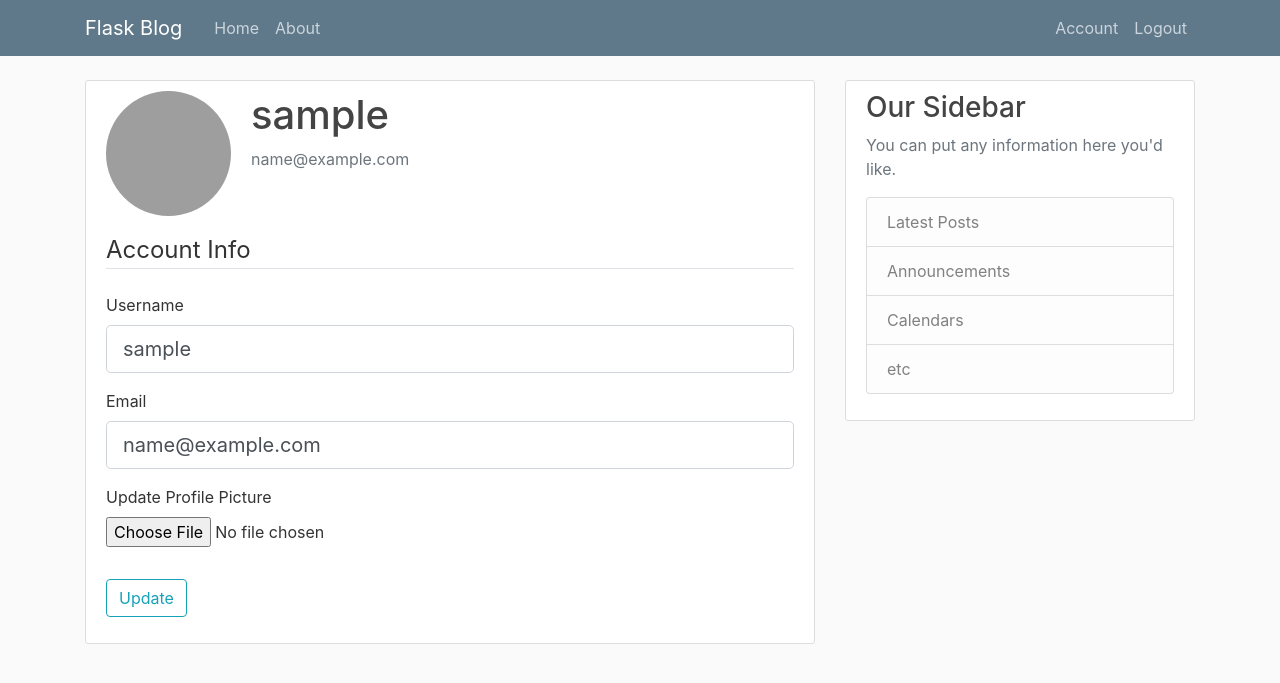
After one commit to kenjitagawa/FlaskBlog, a Flask app: page /account in a window 1280 px wide. The commit adds this page. Shown: the top 683 px of the page. Run offline with Flask 2, Linux system fonts and the light colour scheme; the visitor is signed in with stand-in values (Sample User, id 1); data comes from the database, SQL or seed files in the repository; some libraries are stand-ins or nearby versions; grey boxes are pictures that could not be loaded.

Commit message:
Connection to database and user authentication (Register & Log-In), Profile pictures

```diff
--- a/pyblog/__init__.py
+++ b/pyblog/__init__.py
@@ -1,9 +1,15 @@
 from flask import Flask
 from flask_sqlalchemy import SQLAlchemy
+from flask_bcrypt import Bcrypt
+from flask_login import LoginManager
 
 app = Flask(__name__)
 app.config['SECRET_KEY'] = '5791628bb0b13ce0c676dfde280ba245'
 app.config['SQLALCHEMY_DATABASE_URI'] = 'sqlite:///site.db'
 db = SQLAlchemy(app)
+bcrypt = Bcrypt(app)
+login_manager = LoginManager(app)
+login_manager.login_view = 'login'
+login_manager.login_message_category = 'info'
 
 from pyblog import routes
--- a/pyblog/forms.py
+++ b/pyblog/forms.py
@@ -1,6 +1,9 @@
 from flask_wtf import FlaskForm
+from flask_wtf.file import FileField, FileAllowed
+from flask_login import current_user
 from wtforms import StringField, PasswordField, SubmitField, BooleanField
-from wtforms.validators import DataRequired, Length, Email, EqualTo
+from wtforms.validators import DataRequired, Length, Email, EqualTo, ValidationError
+from pyblog.models import User
 
 
 class RegistrationForm(FlaskForm):
@@ -11,9 +14,45 @@ class RegistrationForm(FlaskForm):
     confirm_password = PasswordField('Confirm Password',validators=[DataRequired(), EqualTo('password')])
     submit = SubmitField('Sign Up')
 
+    def validate_username(self, username):
+        user = User.query.filter_by(username=username.data).first()
+
+        if user:
+            raise ValidationError('That username is not available. Please choose another one.')
+
+    def validate_email(self, email):
+        email = User.query.filter_by(email=email.data).first()
+
+        if email:
+            raise ValidationError('That email is taken. Please choose another one.')
 
 class LoginForm(FlaskForm):
     email = StringField('Email', validators=[DataRequired(), Email()])
     password = PasswordField('Password', validators=[DataRequired()])
     remember = BooleanField('Remember Me')
     submit = SubmitField('Login')
+
+class UpdateAccForm(FlaskForm):
+    username = StringField('Username',validators=[DataRequired(), Length(min=2, max=20)])
+    email = StringField('Email',
+                        validators=[DataRequired(), Email()])
+
+    picture = FileField('Update Profile Picture', validators=[FileAllowed(['jpg', 'png'])])
+
+    submit = SubmitField('Update')
+
+    def validate_username(self, username):
+        # Check for a different username
+        if username.data != current_user.username:
+            user = User.query.filter_by(username=username.data).first()
+
+            if user:
+                raise ValidationError('That username is not available. Please choose another one.')
+
+    def validate_email(self, email):
+        # Check for a different email
+        if email.data != current_user.email:
+            email = User.query.filter_by(email=email.data).first()
+
+            if email:
+                raise ValidationError('That email is taken. Please choose another one.')
--- a/pyblog/models.py
+++ b/pyblog/models.py
@@ -1,9 +1,15 @@
 from datetime import datetime
 
-from pyblog import db
+from pyblog import db, login_manager
+from flask_login import UserMixin
+
+# Load user from db
+@login_manager.user_loader
+def load_user(user_id):
+    return User.query.get(int(user_id))
 
 
-class User(db.Model):
+class User(db.Model, UserMixin):
     id = db.Column(db.Integer, primary_key=True)
     username = db.Column(db.String(20), unique=True, nullable=False)
     email = db.Column(db.String(120), unique=True, nullable=False)
--- a/pyblog/routes.py
+++ b/pyblog/routes.py
@@ -1,7 +1,10 @@
-from flask import render_template, url_for, flash, redirect
-from pyblog import app
-from pyblog.forms import RegistrationForm, LoginForm
+import secrets, os
+from PIL import Image
+from flask import render_template, url_for, flash, redirect, request
+from pyblog import app, db, bcrypt
+from pyblog.forms import RegistrationForm, LoginForm, UpdateAccForm
 from pyblog.models import User, Post
+from flask_login import login_user, current_user, logout_user, login_required
 
 
 posts = [
@@ -33,20 +36,88 @@ def about():
 
 @app.route("/register", methods=['GET', 'POST'])
 def register():
+    if current_user.is_authenticated:
+        return redirect(url_for('home'))
     form = RegistrationForm()
     if form.validate_on_submit():
-        flash(f'Account created for {form.username.data}!', 'success')
-        return redirect(url_for('home'))
+        hashed_password = bcrypt.generate_password_hash(form.password.data).decode('utf-8')
+        user = User(username=form.username.data, email=form.email.data, password=hashed_password)
+        db.session.add(user)
+        db.session.commit()
+        flash(f'Account created for {form.username.data}! You can now log in!', 'success')
+        return redirect(url_for('login'))
     return render_template('register.html', title='Register', form=form)
 
 
 @app.route("/login", methods=['GET', 'POST'])
 def login():
+    if current_user.is_authenticated:
+        return redirect(url_for('home'))
     form = LoginForm()
     if form.validate_on_submit():
-        if form.email.data == 'admin@admin.com' and form.password.data == 'password':
-            flash('You have been logged in!', 'success')
-            return redirect(url_for('home'))
+        user = User.query.filter_by(email=form.email.data).first()
+        if user and bcrypt.check_password_hash(user.password, form.password.data):
+            login_user(user, remember=form.remember.data)
+            next_page = request.args.get('next')
+            return redirect(next_page) if next_page else redirect(url_for('home'))
         else:
-            flash('Login Unsuccessful. Please check username and password', 'danger')
+            flash('Login Unsuccessful. Please check email and password', 'danger')
     return render_template('login.html', title='Login', form=form)
+
+@app.route('/logout')
+def logout():
+    logout_user()
+    return redirect(url_for('home'))
+
+def save_picture(form_picture):
+    # Random name
+    random_hex = secrets.token_hex(8)
+
+    # File extension
+    _, f_ext = os.path.splitext(form_picture.filename)
+
+    # File name
+    picture_fn = random_hex + f_ext
+
+    # Setting the file path
+    picture_path = os.path.join(app.root_path, 'static/profile_pictures', picture_fn)
+
+    # Output size 125 by 125 px
+    output_size = (125, 125)
+    i = Image.open(form_picture)
+    i.thumbnail(output_size)
+
+    # Saving file to path
+    i.save(picture_path)
+
+    return picture_fn
+
+@app.route("/account", methods=['GET', 'POST'])
+@login_required
+def account():
+    form = UpdateAccForm()
+    if form.validate_on_submit():
+        if form.picture.data:
+            picture_file = save_picture(form.picture.data)
+            current_user.image_file = picture_file
+
+        # Update user information
+        current_user.username = form.username.data
+        current_user.email = form.email.data
+
+        # Update database
+        db.session.commit()
+
+        # Alerting the user
+        flash(f'Your new username is set to "{current_user.username}" and your email is "{current_user.email}"!',
+                'success')
+
+        # Redirecting user back to his page for the update
+        return redirect(url_for('account'))
+
+    elif request.method == "GET":
+        form.username.data = current_user.username
+        form.email.data = current_user.email
+
+    image_file = url_for('static', filename='profile_pictures/' + current_user.image_file)
+    return render_template('account.html', title='Account', image_file=image_file, form=form)
--- /dev/null
+++ b/pyblog/templates/account.html
@@ -0,0 +1,59 @@
+{% extends "layout.html" %}
+{% block content %}
+<div class="content-section">
+    <div class="media">
+        <img class="rounded-circle account-img" src="{{ image_file  }}">
+        <div class="media-body">
+            <h2 class="account-heading">{{ current_user.username  }}</h2>
+            <p class="text-secondary">{{ current_user.email  }}</p>
+        </div>
+    </div>
+    <!-- Update form -->
+    <form method="POST" action="" enctype="multipart/form-data"'>
+        {{ form.hidden_tag() }}
+        <fieldset class="form-group">
+            <legend class="border-bottom mb-4">Account Info</legend>
+            <div class="form-group">
+                {{ form.username.label(class="form-control-label") }}
+
+                {% if form.username.errors %}
+                    {{ form.username(class="form-control form-control-lg is-invalid") }}
+                    <div class="invalid-feedback">
+                        {% for error in form.username.errors %}
+                            <span>{{ error }}</span>
+                        {% endfor %}
+                    </div>
+                {% else %}
+                    {{ form.username(class="form-control form-control-lg") }}
+                {% endif %}
+            </div>
+            <div class="form-group">
+                {{ form.email.label(class="form-control-label") }}
+                {% if form.email.errors %}
+                    {{ form.email(class="form-control form-control-lg is-invalid") }}
+                    <div class="invalid-feedback">
+                        {% for error in form.email.errors %}
+                            <span>{{ error }}</span>
+                        {% endfor %}
+                    </div>
+                {% else %}
+                    {{ form.email(class="form-control form-control-lg") }}
+                {% endif %}
+            </div>
+            <div class="form-group">
+                {{ form.picture.label() }}
+                {{ form.picture(class='form-control-file') }}
+                {% if form.picture.errors  %}
+                    {% for error in form.picture.errors  %}
+                        <span class="text-danger">{{ error  }}</span>
+                    {% endfor %}
+                {% endif %}
+            </div>
+        </fieldset>
+
+        <div class="form-group">
+            {{ form.submit(class="btn btn-outline-info") }}
+        </div>
+    </form>
+</div>
+{% endblock content %}
--- a/pyblog/templates/layout.html
+++ b/pyblog/templates/layout.html
@@ -31,8 +31,13 @@
             </div>
             <!-- Navbar Right Side -->
             <div class="navbar-nav">
-              <a class="nav-item nav-link" href="{{ url_for('login') }}">Login</a>
-              <a class="nav-item nav-link" href="{{ url_for('register') }}">Register</a>
+              {% if current_user.is_authenticated  %}
+                <a class="nav-item nav-link" href="{{ url_for('account') }}">Account</a>
+                <a class="nav-item nav-link" href="{{ url_for('logout') }}">Logout</a>
+              {% else %}
+                <a class="nav-item nav-link" href="{{ url_for('login') }}">Login</a>
+                <a class="nav-item nav-link" href="{{ url_for('register') }}">Register</a>
+              {% endif  %}
             </div>
           </div>
         </div>
```
Also changed, not shown: pyblog/static/profile_pictures/b1d6420179674f8a.jpg (added), pyblog/static/profile_pictures/default.png (added).
